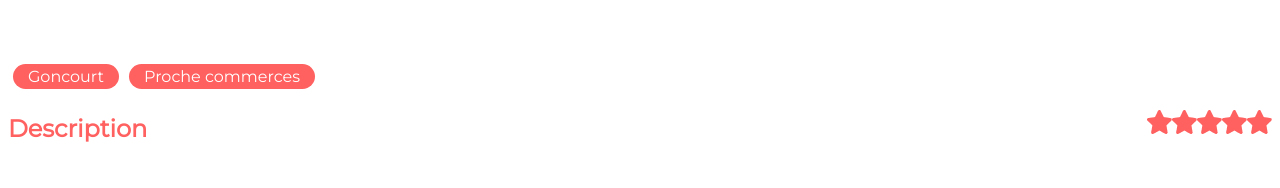
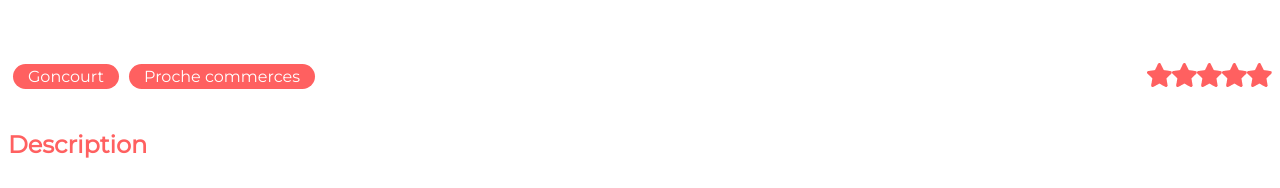
Before and after one commit to A-Pogam/Kasa, a React (Create React App) app: page /housing/0979876d in a window 1280 px wide. Shown: the part 865-1053 px from the top of the page. Built offline with nearby package versions, Linux system fonts and the light colour scheme.

Commit message:
improved tags & rating display

```diff
--- a/src/pages/housing.jsx
+++ b/src/pages/housing.jsx
@@ -22,6 +22,7 @@ const Housing = () => {
     <div className="housing">
       <HousingCarousel id={id} />
       <HousingId title={title} location={location} host={host} />
+      <div className="tags-and-rating-container">
       <ul className="tags-list">
         {tags.map((tag) => (
           <li className="tags-info" key={tag}>{tag}</li>
@@ -29,6 +30,7 @@ const Housing = () => {
       </ul>
       <div className='rating-container'>
       <HousingRating rating={rating} />
+      </div>
       </div>
       <Collapse title="Description" content={<p>{description}</p>} />
       <Collapse
--- a/src/styles/pages/housing.scss
+++ b/src/styles/pages/housing.scss
@@ -82,21 +82,33 @@
   }
 }
 
+.tags-and-rating-container {
+  display: flex;
+  align-items: center;
+  justify-content: space-between;
+}
+
 .tags-list {
   display: flex;
   color: #fff;
   list-style: none;
   padding-left: 0px;
+  width: 700px;
+  text-align: center;
+  align-items: center;
 
   .tags-info {
     background-color: #ff6060;
-    padding: 5px; // Ajoute un espacement interne de 5 pixels
-    margin: 5px; // Ajoute un espacement externe de 5 pixels
+    padding: 5px;
+    margin: 5px;
     border-radius: 25px;
-    padding: 3px 15px 3px 15px;
+    padding: 3px 15px;
+
   }
 }
 
-.rating {
-  float: right;
+.rating-container {
+  display: flex;
+  align-items: center;
+  justify-content: flex-end;
 }
```
